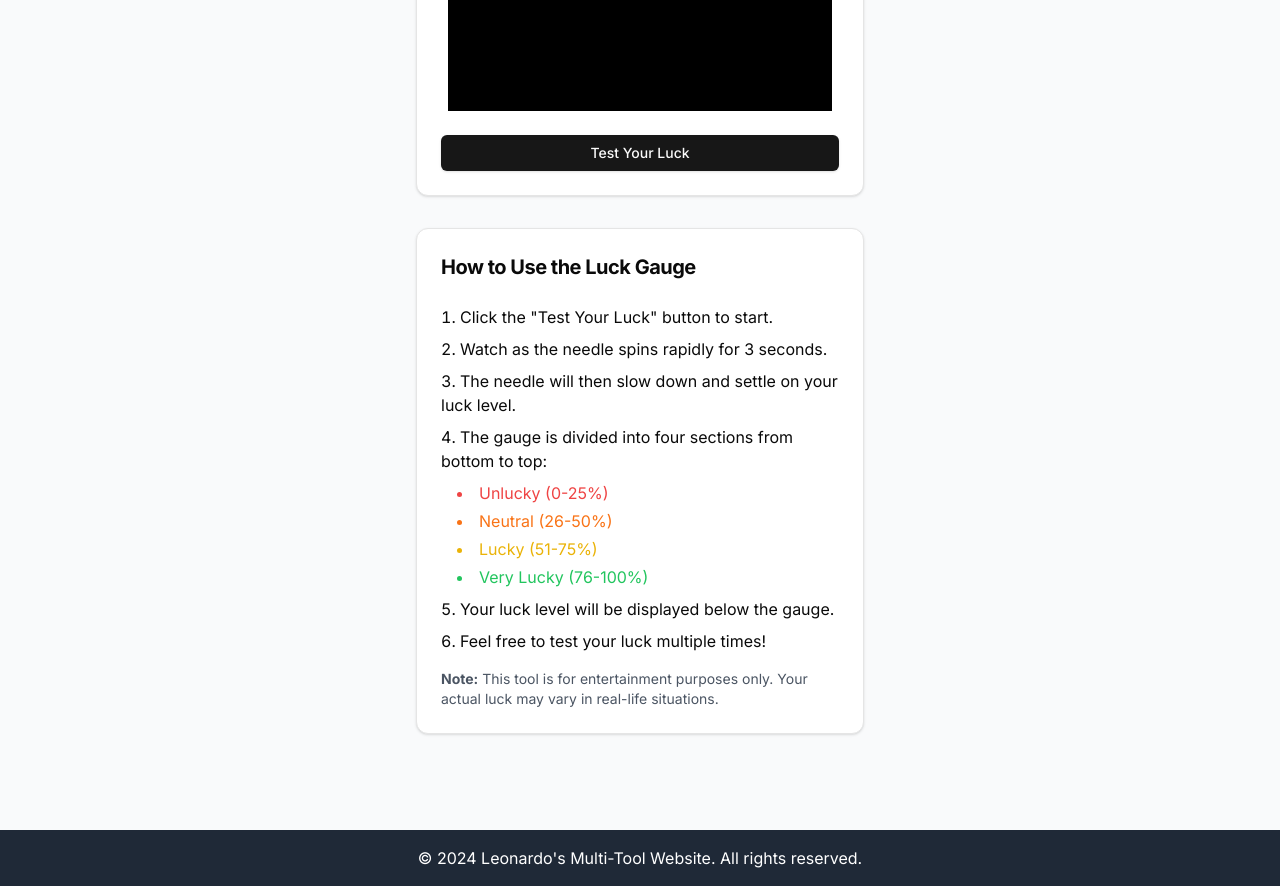
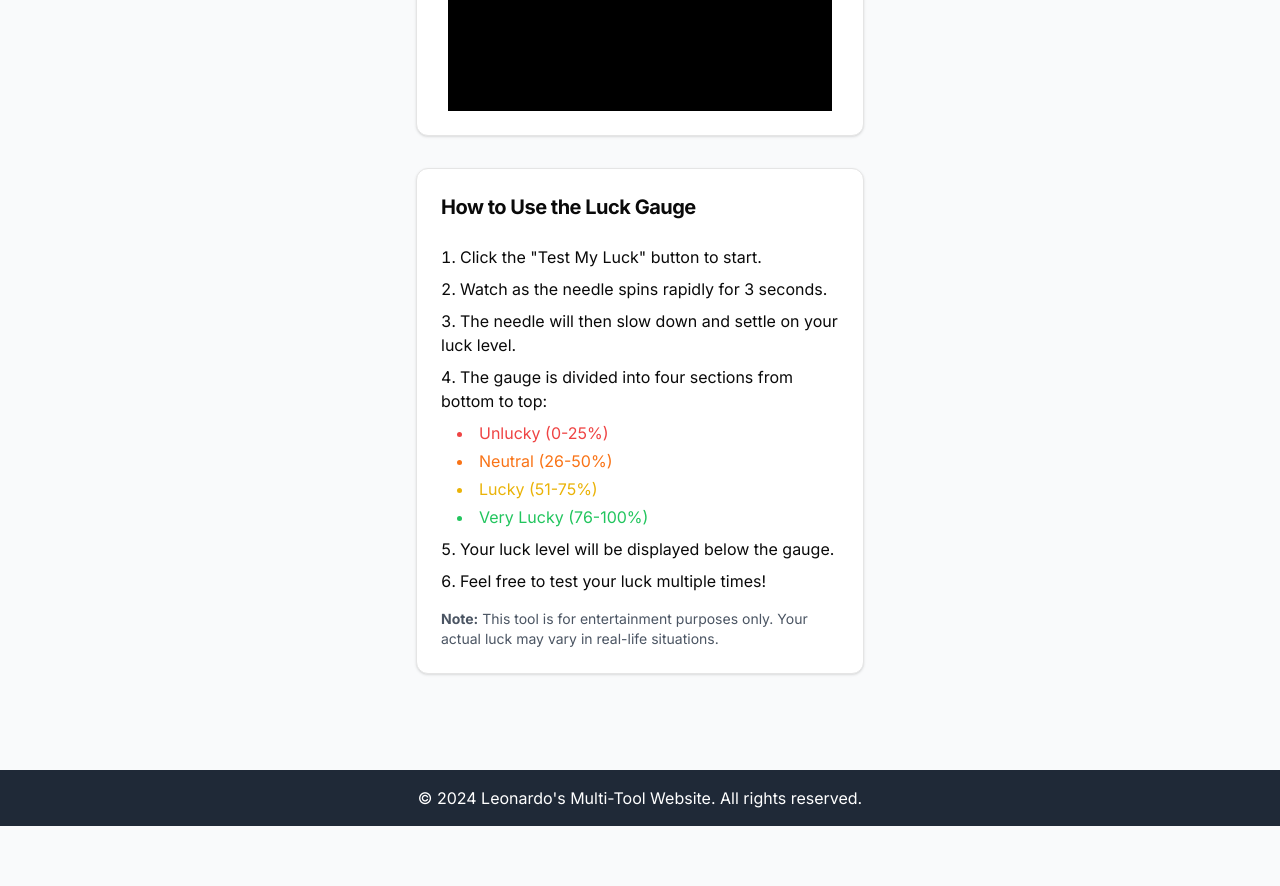
Before and after one commit to Tuanyk/leoapps, a Next.js app: page /tools/luck-gauge in a window 1280 px wide. Shown: the part 920-1806 px from the top of the page. After the commit the page ends 1746 px from the top, so only its background shows below. Built offline with nearby package versions, Linux system fonts and the light colour scheme.

Commit message:
1734084733

```diff
--- a/app/tools/luck-gauge/page.tsx
+++ b/app/tools/luck-gauge/page.tsx
@@ -1,21 +1,9 @@
 'use client'
 
-import { useState } from 'react'
-import { Button } from "@/components/ui/button"
 import { Card, CardContent, CardDescription, CardHeader, CardTitle } from "@/components/ui/card"
 import LuckGauge from './luck-gauge'
 
 export default function LuckGaugePage() {
-  const [, setLuckValue] = useState(0.5)
-  const [isAnimating, setIsAnimating] = useState(false)
-
-  const testLuck = () => {
-    setIsAnimating(true)
-    setTimeout(() => {
-      setLuckValue(Math.random())
-      setIsAnimating(false)
-    }, 3000)
-  }
 
   return (
     <div className="container mx-auto px-4 py-8">
@@ -28,13 +16,6 @@ export default function LuckGaugePage() {
         </CardHeader>
         <CardContent className="flex flex-col items-center space-y-6">
           <LuckGauge />
-          <Button
-            onClick={testLuck}
-            className="w-full"
-            disabled={isAnimating}
-          >
-            {isAnimating ? 'Testing Luck...' : 'Test Your Luck'}
-          </Button>
         </CardContent>
       </Card>
 
@@ -44,7 +25,7 @@ export default function LuckGaugePage() {
         </CardHeader>
         <CardContent>
           <ol className="list-decimal list-inside space-y-2">
-            <li>Click the &quot;Test Your Luck&quot; button to start.</li>
+            <li>Click the &quot;Test My Luck&quot; button to start.</li>
             <li>Watch as the needle spins rapidly for 3 seconds.</li>
             <li>The needle will then slow down and settle on your luck level.</li>
             <li>The gauge is divided into four sections from bottom to top:
```
